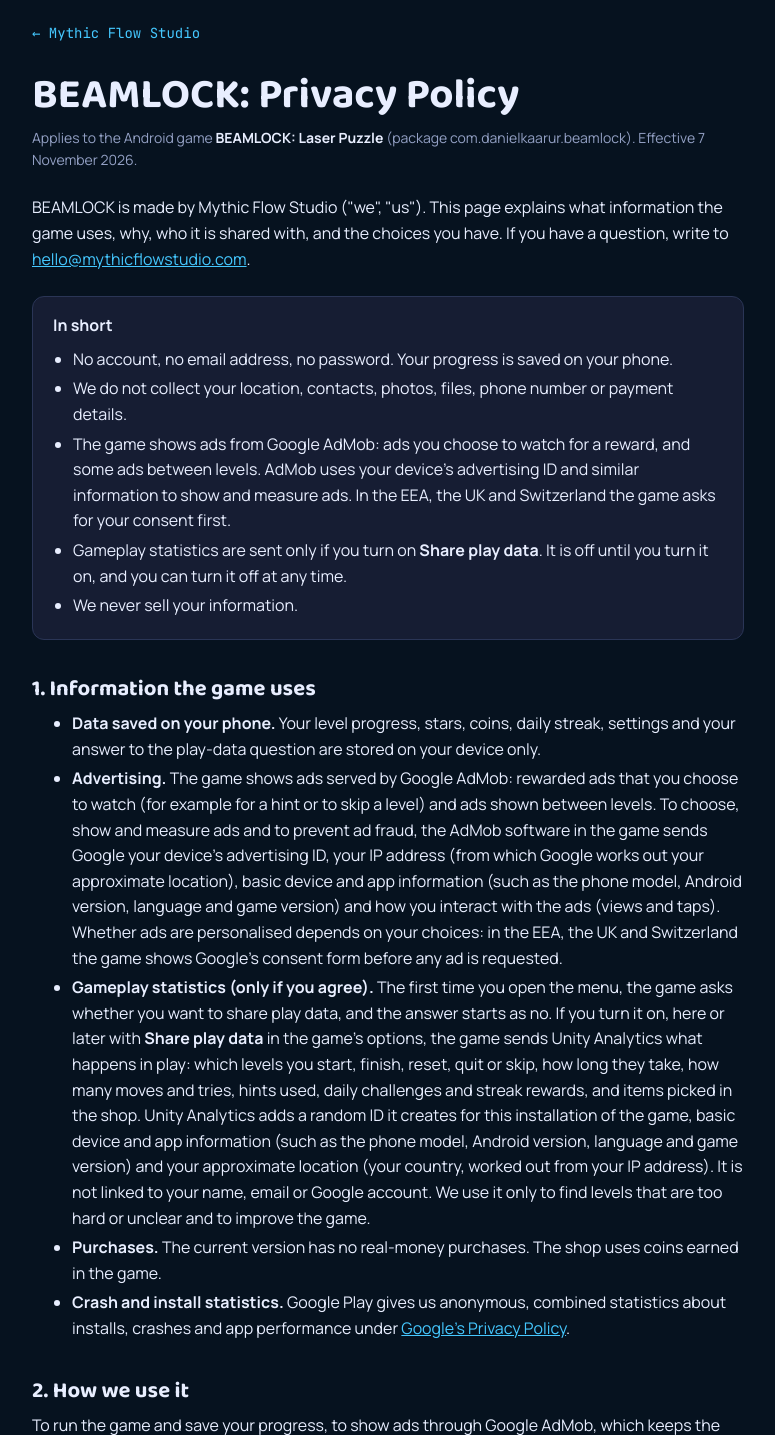
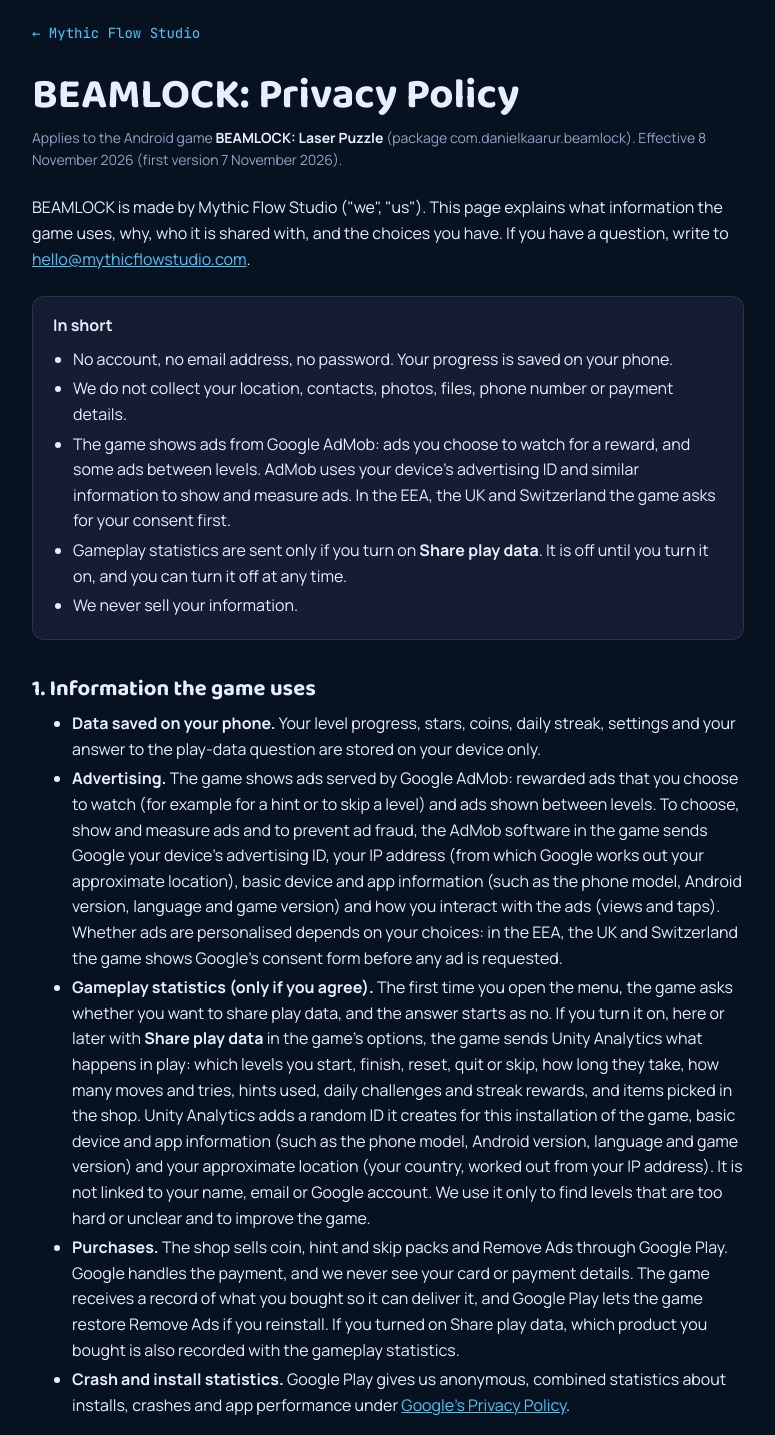
Before and after one commit to danieldaniel128/mythicflowstudio-site, a plain HTML site: page beamlock/privacy/index.html in a window 1280 px wide. Shown: the part 20-1455 px from the top of the page, without its empty margins (252-1027 px from the left). Drawn offline with Linux system fonts and the light colour scheme.

Commit message:
BEAMLOCK privacy policy: purchases go through Google Play billing
Co-Authored-By: Claude Opus 5.5 <noreply@anthropic.com>

```diff
--- a/beamlock/privacy/index.html
+++ b/beamlock/privacy/index.html
@@ -45,7 +45,7 @@
   <a class="back" href="/">&larr; Mythic Flow Studio</a>
 
   <h1>BEAMLOCK: Privacy Policy</h1>
-  <p class="meta">Applies to the Android game <strong>BEAMLOCK: Laser Puzzle</strong> (package <span class="dim">com.danielkaarur.beamlock</span>). Effective 7 November 2026.</p>
+  <p class="meta">Applies to the Android game <strong>BEAMLOCK: Laser Puzzle</strong> (package <span class="dim">com.danielkaarur.beamlock</span>). Effective 8 November 2026 (first version 7 November 2026).</p>
 
   <p>BEAMLOCK is made by Mythic Flow Studio ("we", "us"). This page explains what information the game uses, why, who it is shared with, and the choices you have. If you have a question, write to <a href="mailto:hello@mythicflowstudio.com">hello@mythicflowstudio.com</a>.</p>
 
@@ -65,7 +65,7 @@
     <li><strong>Data saved on your phone.</strong> Your level progress, stars, coins, daily streak, settings and your answer to the play-data question are stored on your device only.</li>
     <li><strong>Advertising.</strong> The game shows ads served by Google AdMob: rewarded ads that you choose to watch (for example for a hint or to skip a level) and ads shown between levels. To choose, show and measure ads and to prevent ad fraud, the AdMob software in the game sends Google your device's advertising ID, your IP address (from which Google works out your approximate location), basic device and app information (such as the phone model, Android version, language and game version) and how you interact with the ads (views and taps). Whether ads are personalised depends on your choices: in the EEA, the UK and Switzerland the game shows Google's consent form before any ad is requested.</li>
     <li><strong>Gameplay statistics (only if you agree).</strong> The first time you open the menu, the game asks whether you want to share play data, and the answer starts as no. If you turn it on, here or later with <strong>Share play data</strong> in the game's options, the game sends Unity Analytics what happens in play: which levels you start, finish, reset, quit or skip, how long they take, how many moves and tries, hints used, daily challenges and streak rewards, and items picked in the shop. Unity Analytics adds a random ID it creates for this installation of the game, basic device and app information (such as the phone model, Android version, language and game version) and your approximate location (your country, worked out from your IP address). It is not linked to your name, email or Google account. We use it only to find levels that are too hard or unclear and to improve the game.</li>
-    <li><strong>Purchases.</strong> The current version has no real-money purchases. The shop uses coins earned in the game.</li>
+    <li><strong>Purchases.</strong> The shop sells coin, hint and skip packs and Remove Ads through Google Play. Google handles the payment, and we never see your card or payment details. The game receives a record of what you bought so it can deliver it, and Google Play lets the game restore Remove Ads if you reinstall. If you turned on Share play data, which product you bought is also recorded with the gameplay statistics.</li>
     <li><strong>Crash and install statistics.</strong> Google Play gives us anonymous, combined statistics about installs, crashes and app performance under <a href="https://policies.google.com/privacy">Google's Privacy Policy</a>.</li>
   </ul>
 
@@ -102,7 +102,7 @@
   <p>The ad and analytics services the game uses send data over encrypted (HTTPS) connections. No system is perfectly secure, but we keep the information we handle to the minimum the game needs.</p>
 
   <h2>8. Changes to this policy</h2>
-  <p>If the game starts using information in a new way, for example if real-money purchases are added, we will update this page and its effective date before the change reaches players.</p>
+  <p>If the game starts using information in a new way, we will update this page and its effective date before the change reaches players.</p>
 
   <h2>9. Contact</h2>
   <p>Mythic Flow Studio<br><a href="mailto:hello@mythicflowstudio.com">hello@mythicflowstudio.com</a></p>
```
